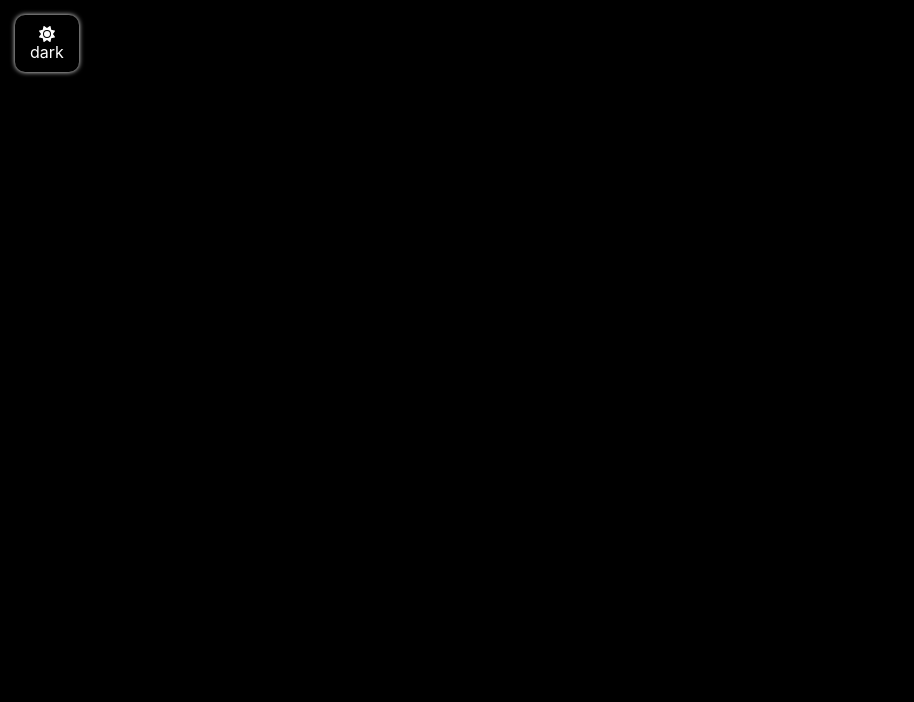
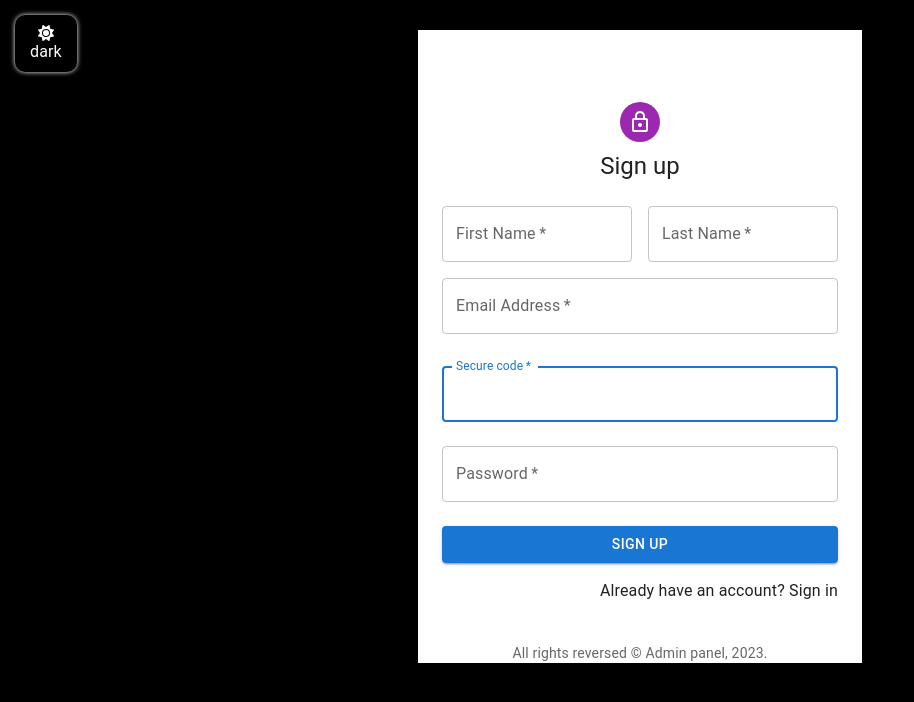
Before and after one commit to vladyslav-masokha/hw_redux, a React (Create React App) app: page /hw_redux/register in a window 1280 px wide. Before the commit this address had no page. Shown: the top 702 px of the page, without its empty margins (0-914 px from the left). Built offline with nearby package versions, Linux system fonts and the light colour scheme.

Commit message:
Configure React app for deployment to GitHub Pages

```diff
--- a/package.json
+++ b/package.json
@@ -1,7 +1,7 @@
 {
   "name": "hw_redux",
   "homepage": "https://vladyslav-masokha.github.io/hw_redux/",
-  "version": "1.0.0",
+  "version": "1.0.1",
   "private": true,
   "dependencies": {
     "@emotion/react": "^11.11.1",
--- a/src/App.jsx
+++ b/src/App.jsx
@@ -6,6 +6,7 @@
 import {Route, Routes} from 'react-router-dom';
 import UsersPage from './pages/UsersPage/UsersPage';
 import SignInPage from './pages/SignInPage/SignInPage';
+import SignUpPage from './pages/SignUpPage/SignUpPage';
 
 /**
  * @return {string} App.
@@ -19,6 +20,7 @@
         <Route path='/hw_redux/' element={<HomePage />} />
         <Route path='/hw_redux/users/' element={<UsersPage />} />
         <Route path='/hw_redux/login/' element={<SignInPage />} />
+        <Route path='/hw_redux/register/' element={<SignUpPage />} />
       </Routes>
     </div>
   );
--- a/src/pages/HomePage/HomePage.jsx
+++ b/src/pages/HomePage/HomePage.jsx
@@ -21,6 +21,7 @@
                Delete all users
             </button>
             <Link to='/hw_redux/login/'>Login</Link>
+            <Link to='/hw_redux/register/'>Register</Link>
           </div>
         </div>
       </div>
--- a/src/pages/SignInPage/SignInPage.jsx
+++ b/src/pages/SignInPage/SignInPage.jsx
@@ -93,9 +93,8 @@
                 <Link href='#' variant='body2'>Forgot password?</Link>
               </Grid>
               <Grid item>
-                <Link href='#' variant='body2'>
-                  {'Don\'t have an account? Sign Up'}
-                </Link>
+                {'Don\'t have an account? '}
+                <Link to='/hw_redux/register/'>Sign Up</Link>
               </Grid>
             </Grid>
           </Box>
--- a/src/pages/SignInPage/SignInPage.scss
+++ b/src/pages/SignInPage/SignInPage.scss
@@ -0,0 +1,4 @@
+.MuiContainer-root {
+    background: var(--light);
+    margin: 30px auto;
+}
--- a/src/pages/SignUpPage/SignUpPage.jsx
+++ b/src/pages/SignUpPage/SignUpPage.jsx
@@ -0,0 +1,129 @@
+import React from 'react';
+import {
+  Avatar,
+  Box,
+  Container,
+  CssBaseline,
+  Grid,
+  TextField,
+  ThemeProvider,
+  Typography,
+  Button, createTheme,
+} from '@mui/material';
+import './SignUpPage.scss';
+import {Link} from 'react-router-dom';
+import LockOutlinedIcon from '@mui/icons-material/LockOutlined';
+import Copyright from '../../components/Copyright/Copyright';
+
+/**
+ * @return {string} SignUpPage.
+ */
+function SignUpPage() {
+  const handleSubmit = (event) => {
+    event.preventDefault();
+    const data = new FormData(event.currentTarget);
+    console.log({
+      email: data.get('email'),
+      password: data.get('password'),
+    });
+  };
+
+  const defaultTheme = createTheme();
+  return (
+    <ThemeProvider theme={defaultTheme}>
+      <Container component="main" maxWidth="xs">
+        <CssBaseline />
+        <Box
+          sx={{
+            marginTop: 8,
+            display: 'flex',
+            flexDirection: 'column',
+            alignItems: 'center',
+          }}
+        >
+          <Avatar sx={{m: 1, bgcolor: 'secondary.main'}}>
+            <LockOutlinedIcon />
+          </Avatar>
+          <Typography component="h1" variant="h5">
+                      Sign up
+          </Typography>
+          <Box component="form" noValidate onSubmit={handleSubmit} sx={{mt: 3}}>
+            <Grid container spacing={2}>
+              <Grid item xs={12} sm={6}>
+                <TextField
+                  autoComplete="given-name"
+                  name="firstName"
+                  required
+                  fullWidth
+                  id="firstName"
+                  label="First Name"
+                  autoFocus
+                />
+              </Grid>
+              <Grid item xs={12} sm={6}>
+                <TextField
+                  required
+                  fullWidth
+                  id="lastName"
+                  label="Last Name"
+                  name="lastName"
+                  autoComplete="family-name"
+                />
+              </Grid>
+              <Grid item xs={12}>
+                <TextField
+                  required
+                  fullWidth
+                  id="email"
+                  label="Email Address"
+                  name="email"
+                  autoComplete="email"
+                />
+              </Grid>
+              <Grid item xs={12}>
+                <TextField
+                  margin='normal'
+                  required
+                  fullWidth
+                  id='secureCode'
+                  label='Secure code'
+                  name='secureCode'
+                  autoComplete='secureCode'
+                  autoFocus
+                />
+              </Grid>
+              <Grid item xs={12}>
+                <TextField
+                  required
+                  fullWidth
+                  name="password"
+                  label="Password"
+                  type="password"
+                  id="password"
+                  autoComplete="new-password"
+                />
+              </Grid>
+            </Grid>
+            <Button
+              type="submit"
+              fullWidth
+              variant="contained"
+              sx={{mt: 3, mb: 2}}
+            >
+                          Sign Up
+            </Button>
+            <Grid container justifyContent="flex-end">
+              <Grid item>
+                {'Already have an account? '}
+                <Link to='/hw_redux/login'>Sign in</Link>
+              </Grid>
+            </Grid>
+          </Box>
+        </Box>
+        <Copyright sx={{mt: 5}} />
+      </Container>
+    </ThemeProvider>
+  );
+}
+
+export default SignUpPage;
--- a/src/pages/SignUpPage/SignUpPage.scss
+++ b/src/pages/SignUpPage/SignUpPage.scss
@@ -0,0 +1,4 @@
+.MuiContainer-root {
+    margin: 30px auto;
+//    padding: 0 30px 15px;
+}
```
Also changed, not shown: 1 other file (tests, documents, lock files or other folders).
